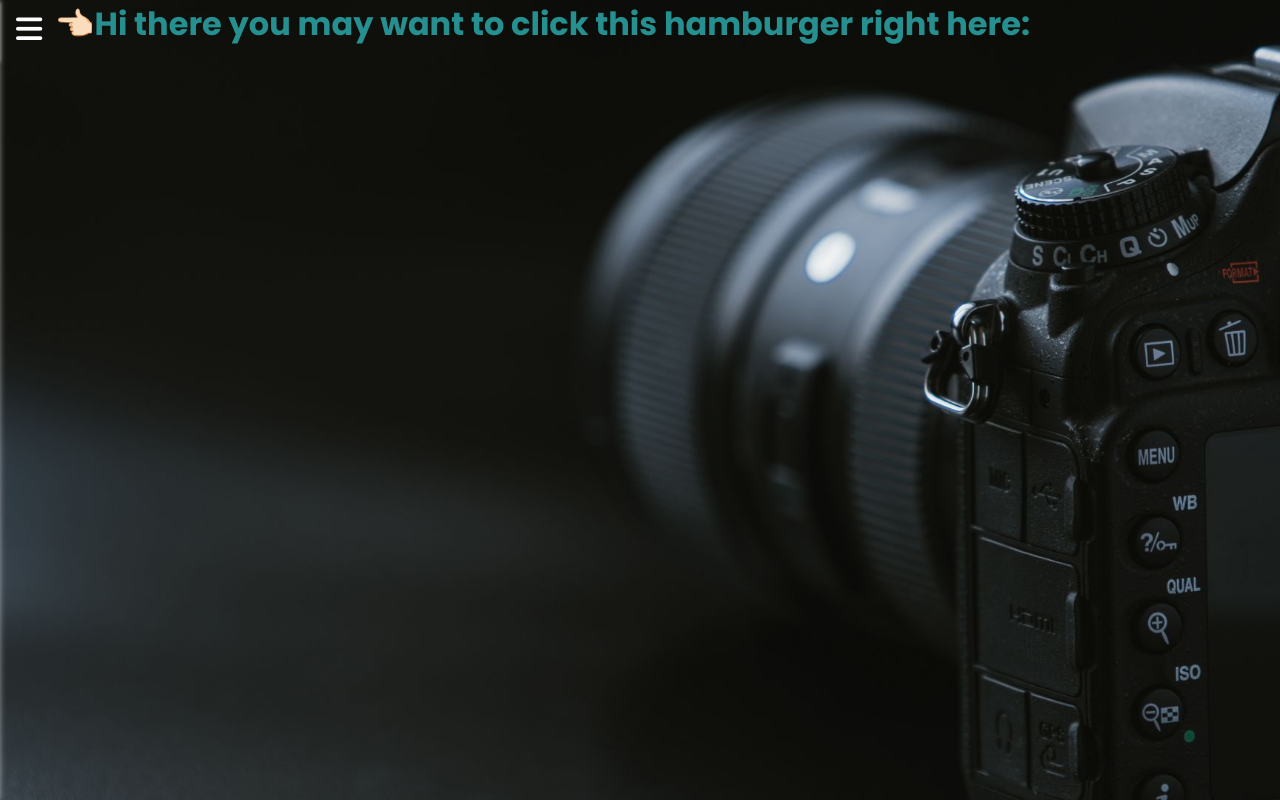
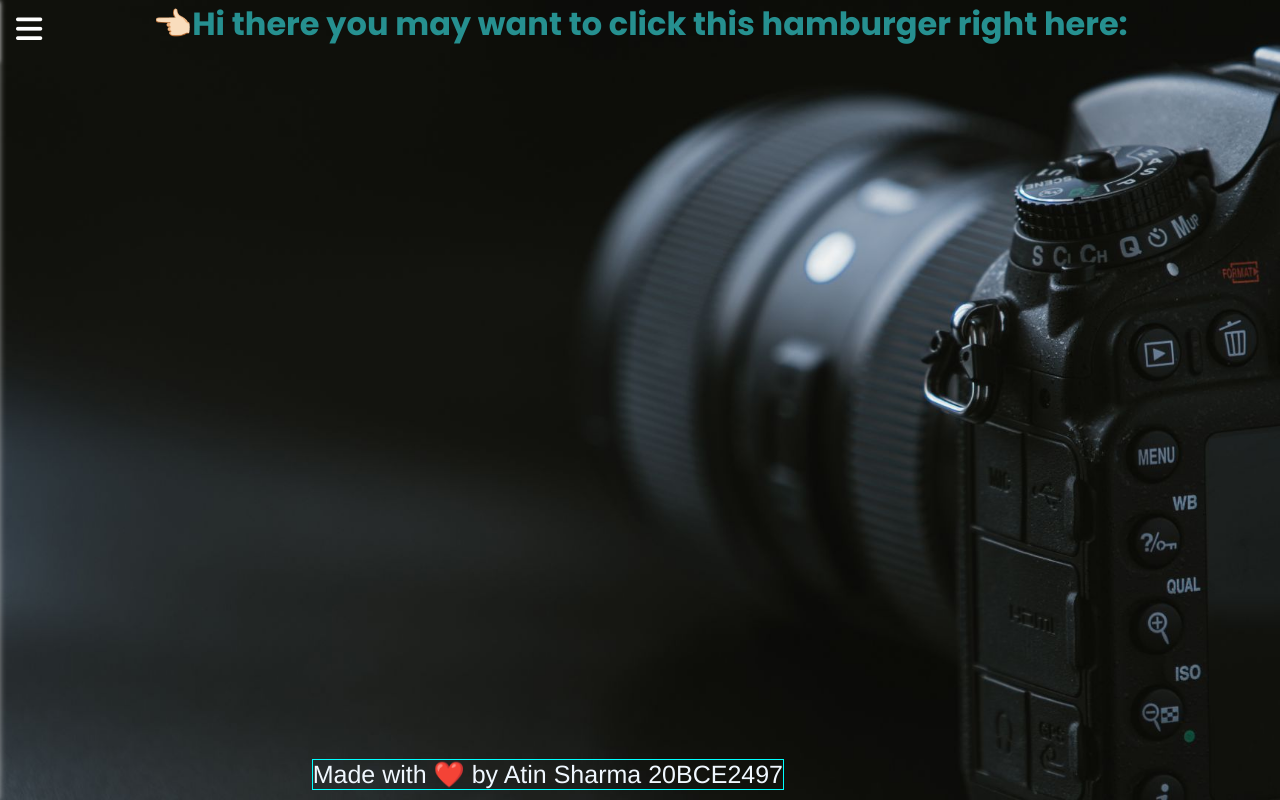
Before and after one commit to atinsharma24/AllChallengesGithub, a plain HTML site: page MiniProject1(Photography HomePage)/index.html in a window 1280 px wide. Drawn offline with Linux system fonts and the light colour scheme.

Commit message:
MajorChanges3

```diff
--- a/MiniProject1(Photography HomePage)/index.html
+++ b/MiniProject1(Photography HomePage)/index.html
@@ -21,8 +21,8 @@
   </head>
   <body>
     <div class="main_box">
-      <h1 style="position: absolute; right: 250px;">👈🏻Hi there you may want to click this hamburger right here: </h1>
       <input type="checkbox" id="check" />
+      <h1 style="justify-self:center;">👈🏻Hi there you may want to click this hamburger right here: </h1>
       <div class="btn_one">
         <label for="check">
           <i class="fa-solid fa-bars"></i>
@@ -83,6 +83,9 @@
           </ul>
         </div>
       </div>
+      <footer style="position: absolute; bottom: 10px; right: 31rem;">Made with ❤️ by Atin Sharma 20BCE2497</footer>
     </div>
+
+
   </body>
 </html>
--- a/MiniProject1(Photography HomePage)/style.css
+++ b/MiniProject1(Photography HomePage)/style.css
@@ -12,6 +12,9 @@ h1{
     background: url("photo.jpg");
     height: 100vh;
     background-size: cover;
+    display: flex;
+    flex-direction: row;
+    justify-content: center;
 }
 
 .btn_one{
@@ -132,3 +135,11 @@ h1{
 #check:checked ~ .sidebar_menu .btn_two i{
     opacity: 1;
 }
+
+footer{
+    color: aliceblue;
+    font-family: 'Franklin Gothic Medium', 'Arial Narrow', Arial, sans-serif;
+    border: 1px cyan solid;
+    text-align: center;
+    font-size: 25px;
+}
```
